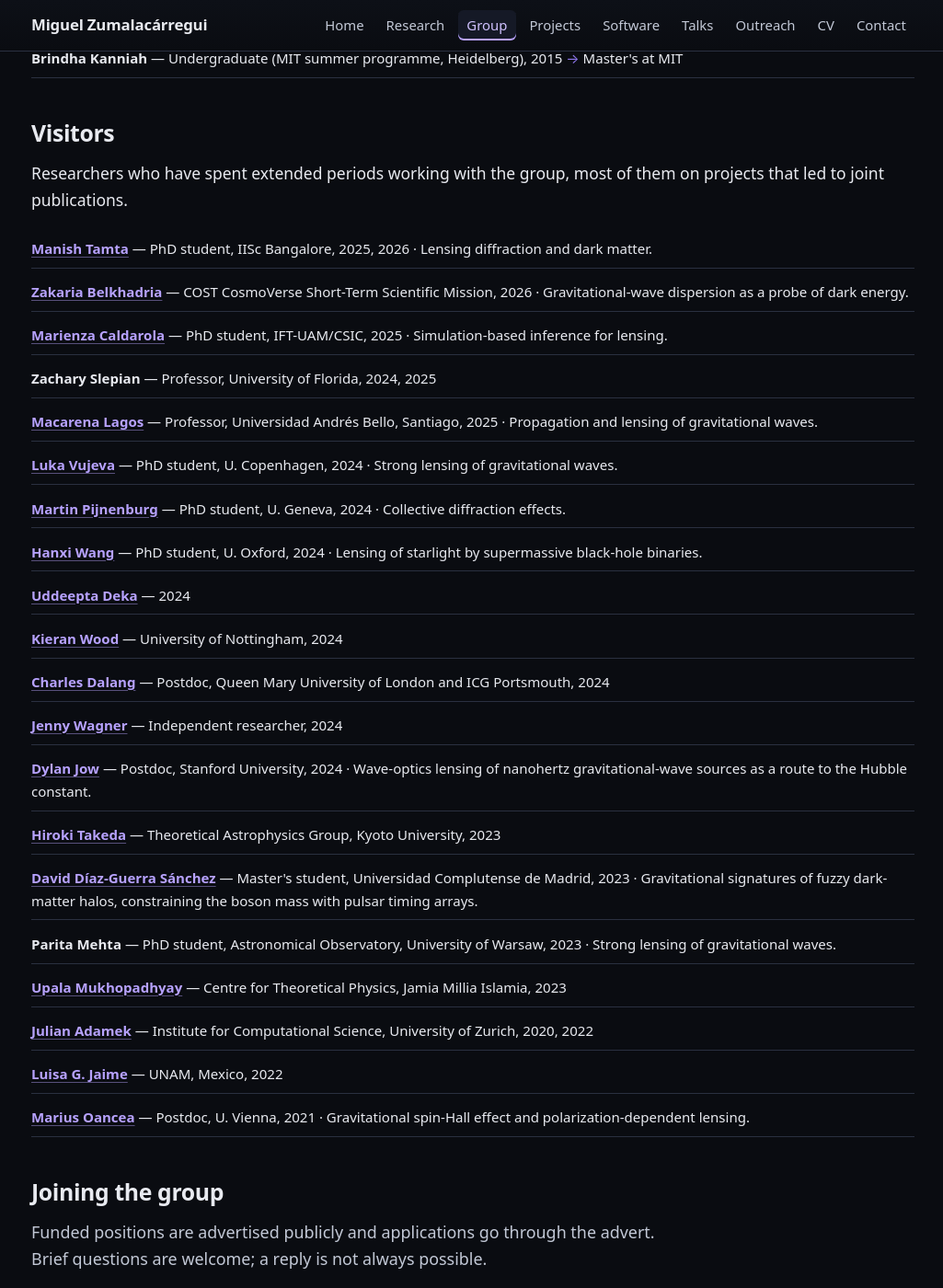
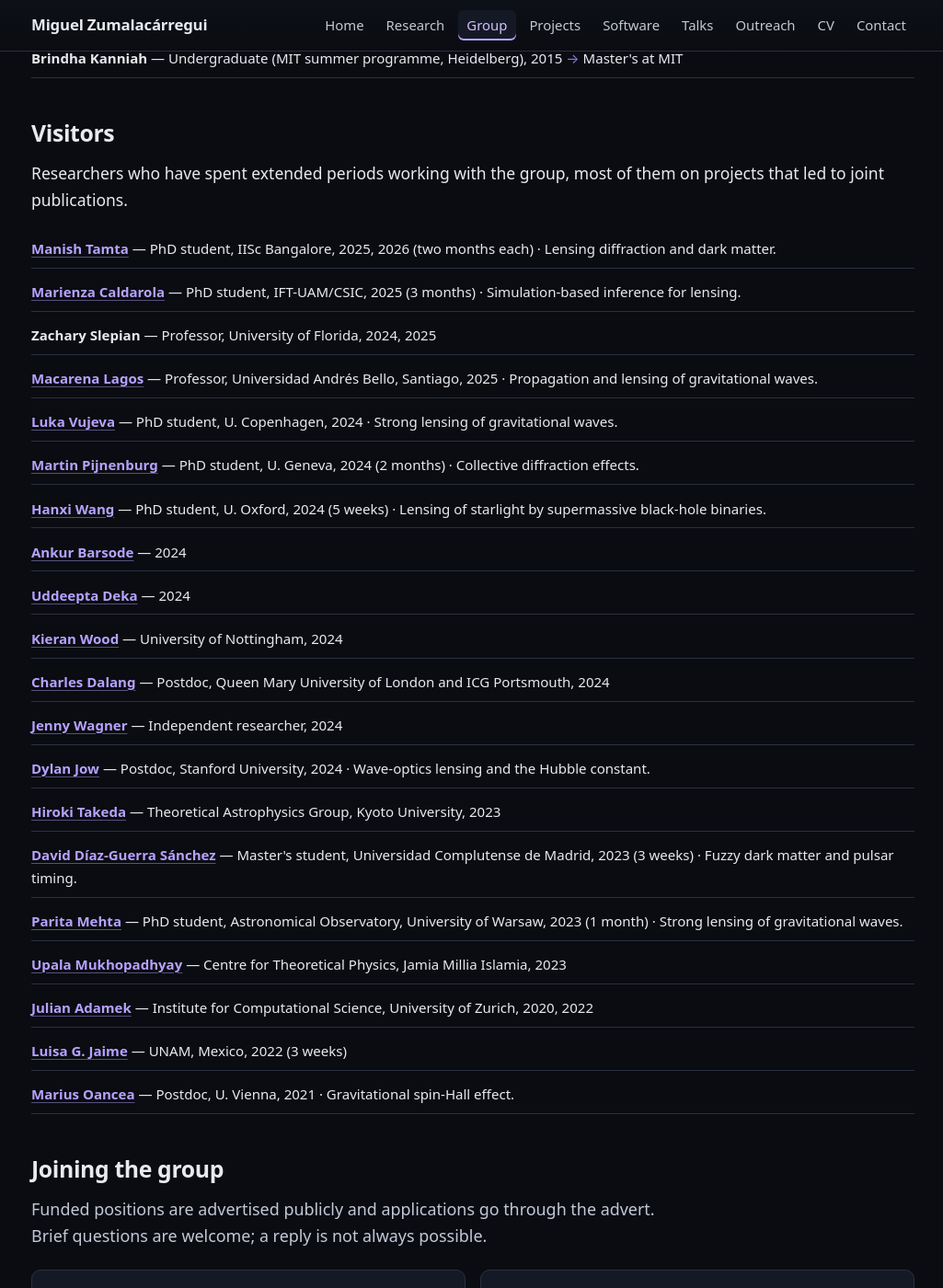
Before and after one commit to miguelzuma/miguelzuma.github.io, a Jekyll site: the page built from group.html, in a window 1280 px wide and 1400 px high, scrolled down 3471 px. Shown: the whole window at 92% size, without its empty margins (126-1151 px from the left). Built offline with Jekyll 4.4.1, drawn with Linux system fonts in a browser that asks for light colours.

Commit message:
Visitor corrections: durations, Barsode, Mehta's INSPIRE page
- Zakaria Belkhadria removed; the visit did not happen
- Ankur Barsode added, who visited alongside Uddeepta Deka in 2024
- Parita Mehta linked via the author record on her paper (literature/2646740),
  which is why a name search had found nothing
- Stays longer than a week now show their length, taken from the "length of
  stay" field on the forms: Tamta two months each, Caldarola three months,
  Pijnenburg two months, Wang five weeks, Mehta one month, Diaz-Guerra and
  Jaime three weeks. Shorter visits show no duration
- Project descriptions trimmed to a phrase

Co-Authored-By: Claude Opus 5 (1M context) <noreply@anthropic.com>
Claude-Session: https://claude.ai/code/session_01E2ZbXszK9qt9svKVxU5Yrt

```diff
--- a/_data/people.yml
+++ b/_data/people.yml
@@ -7,6 +7,7 @@
 #
 # Fields: name (required), stage (postdoc|phd|masters|undergrad -- groups the
 # Current members section and labels alumni rows), end (year the person left,
+# duration (only given for stays longer than a week), end (year they left,
 # used to sort alumni and visitors chronologically, newest first; for an
 # ongoing collaboration use the current year; 0 when unknown),
 # role, years, topic, url (personal page),
@@ -104,13 +105,6 @@ current:
     topic: "Gravitational-wave propagation beyond general relativity."
 
 visitors:
-  - name: "Zakaria Belkhadria"
-    url: "https://inspirehep.net/authors/2727354"
-    end: 2026
-    role: "COST CosmoVerse Short-Term Scientific Mission"
-    years: "2026"
-    topic: "Gravitational-wave dispersion as a probe of dark energy."
-
   - name: "Macarena Lagos"
     url: "https://inspirehep.net/authors/1507748"
     end: 2025
@@ -128,7 +122,7 @@ visitors:
     end: 2024
     role: "Postdoc, Stanford University"
     years: "2024"
-    topic: "Wave-optics lensing of nanohertz gravitational-wave sources as a route to the Hubble constant."
+    topic: "Wave-optics lensing and the Hubble constant."
 
   - name: "Jenny Wagner"
     url: "https://inspirehep.net/authors/1779043"
@@ -153,6 +147,11 @@ visitors:
     end: 2024
     years: "2024"
 
+  - name: "Ankur Barsode"
+    url: "https://inspirehep.net/authors/3081663"
+    end: 2024
+    years: "2024"
+
   - name: "Upala Mukhopadhyay"
     url: "https://inspirehep.net/authors/1044823"
     end: 2023
@@ -160,9 +159,11 @@ visitors:
     years: "2023"
 
   - name: "Parita Mehta"
+    url: "https://inspirehep.net/authors/1019229"
     end: 2023
     role: "PhD student, Astronomical Observatory, University of Warsaw"
     years: "2023"
+    duration: "1 month"
     topic: "Strong lensing of gravitational waves."
 
   - name: "David Díaz-Guerra Sánchez"
@@ -170,7 +171,8 @@ visitors:
     end: 2023
     role: "Master's student, Universidad Complutense de Madrid"
     years: "2023"
-    topic: "Gravitational signatures of fuzzy dark-matter halos, constraining the boson mass with pulsar timing arrays."
+    duration: "3 weeks"
+    topic: "Fuzzy dark matter and pulsar timing."
 
   - name: "Hiroki Takeda"
     url: "https://inspirehep.net/authors/1684306"
@@ -183,6 +185,7 @@ visitors:
     end: 2022
     role: "UNAM, Mexico"
     years: "2022"
+    duration: "3 weeks"
 
   - name: "Julian Adamek"
     url: "https://inspirehep.net/authors/1057360"
@@ -195,6 +198,7 @@ visitors:
     url: "https://inspirehep.net/authors/2797698"
     role: "PhD student, IISc Bangalore"
     years: "2025, 2026"
+    duration: "two months each"
     topic: "Lensing diffraction and dark matter."
 
   - name: "Marienza Caldarola"
@@ -202,6 +206,7 @@ visitors:
     url: "https://inspirehep.net/authors/2673999"
     role: "PhD student, IFT-UAM/CSIC"
     years: "2025"
+    duration: "3 months"
     topic: "Simulation-based inference for lensing."
 
   - name: "Hanxi Wang"
@@ -209,6 +214,7 @@ visitors:
     url: "https://inspirehep.net/literature?q=a%20Hanxi%20Wang"
     role: "PhD student, U. Oxford"
     years: "2024"
+    duration: "5 weeks"
     topic: "Lensing of starlight by supermassive black-hole binaries."
 
   - name: "Martin Pijnenburg"
@@ -216,6 +222,7 @@ visitors:
     url: "https://inspirehep.net/authors/2864691"
     role: "PhD student, U. Geneva"
     years: "2024"
+    duration: "2 months"
     topic: "Collective diffraction effects."
 
   - name: "Luka Vujeva"
@@ -230,7 +237,7 @@ visitors:
     url: "https://inspirehep.net/authors/1800686"
     role: "Postdoc, U. Vienna"
     years: "2021"
-    topic: "Gravitational spin-Hall effect and polarization-dependent lensing."
+    topic: "Gravitational spin-Hall effect."
 
 
 alumni:
--- a/group.html
+++ b/group.html
@@ -108,6 +108,7 @@ description: >-
       <strong>{% if p.url %}<a href="{{ p.url }}" rel="noopener">{{ p.name }}</a>{% else %}{{ p.name }}{% endif %}</strong>
       {%- if p.role %} — {{ p.role }}{% if p.years %}, {{ p.years }}{% endif %}
       {%- elsif p.years %} — {{ p.years }}{% endif %}
+      {%- if p.duration %} ({{ p.duration }}){% endif %}
       {%- if p.topic %} &middot; {{ p.topic }}{% endif %}
     </li>
     {%- endfor %}
```
